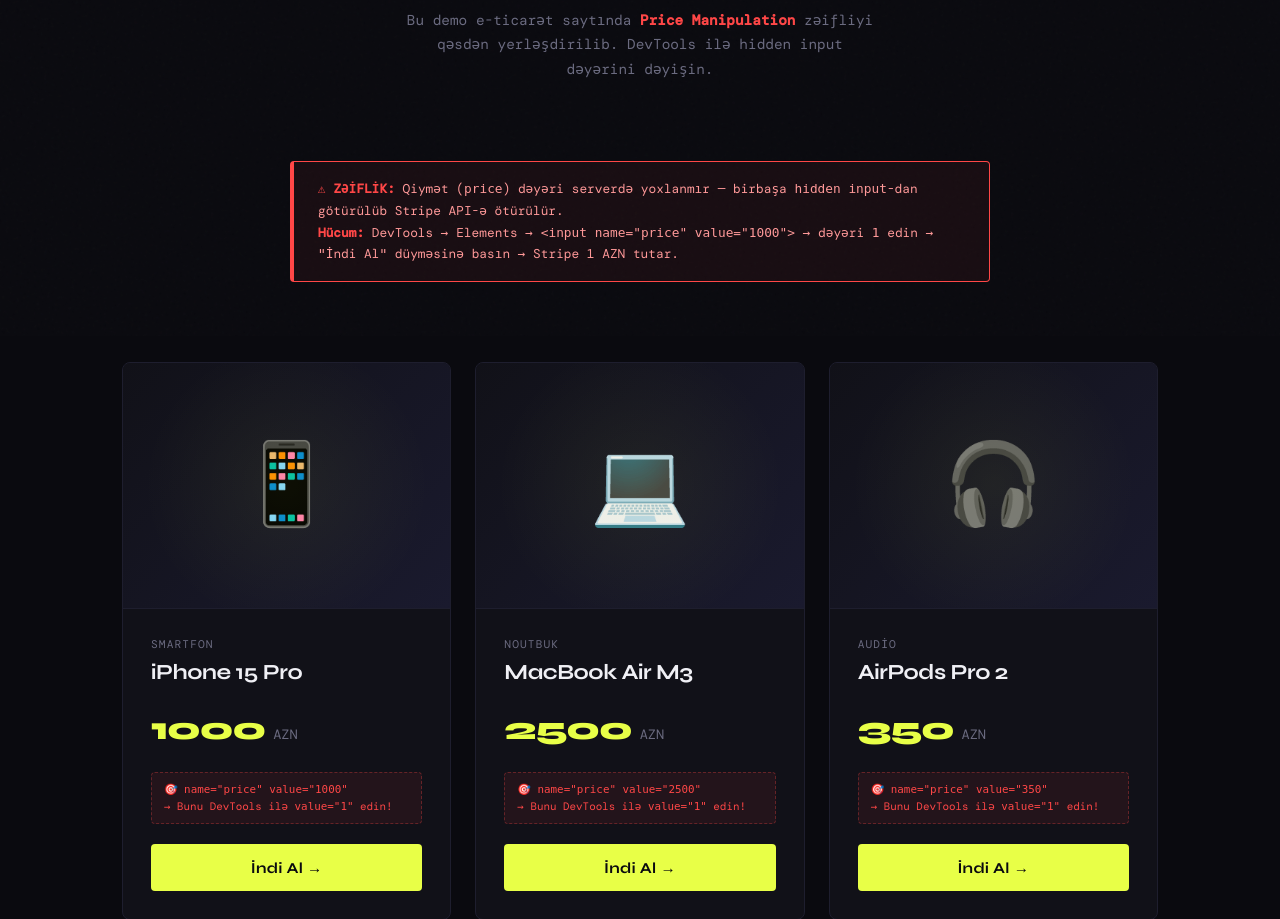
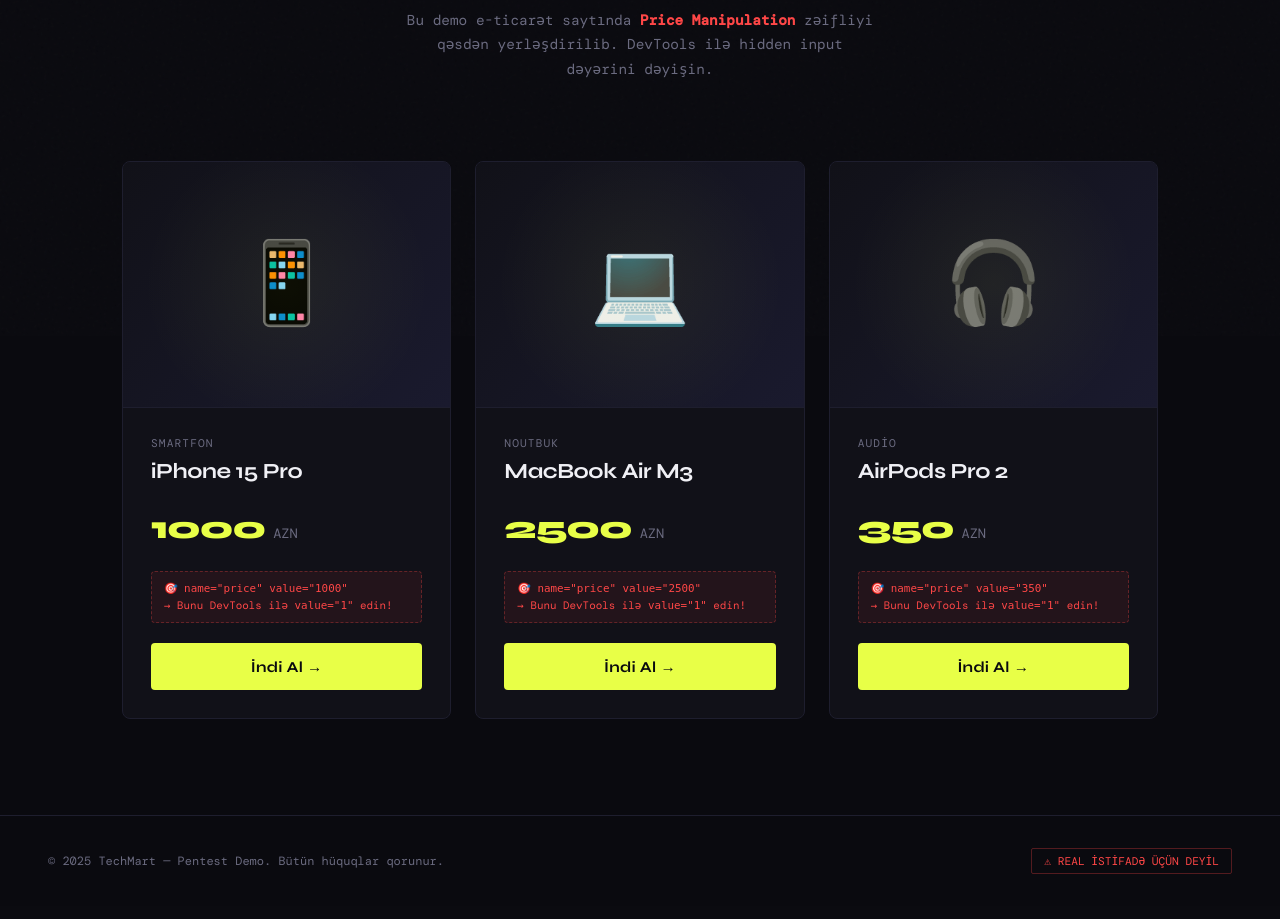
Before and after one commit to nicatmhmmdv/vuln-shop, a Flask app: page / in a window 1280 px wide. Shown: the part 464-1383 px from the top of the page. After the commit the page ends 1338 px from the top, so only its background shows below. Run offline with Flask 3, Linux system fonts and the light colour scheme.

Commit message:
edit index.html

```diff
--- a/templates/index.html
+++ b/templates/index.html
@@ -304,13 +304,6 @@
   </p>
 </section>
 
-<!-- ── Vuln Banner ─────────────────────────────────── -->
-<div class="vuln-banner">
-  <strong>⚠ ZƏİFLİK:</strong> Qiymət (<code>price</code>) dəyəri serverdə yoxlanmır —
-  birbaşa <code>hidden input</code>-dan götürülüb Stripe API-ə ötürülür.<br>
-  <strong>Hücum:</strong> DevTools → Elements → <code>&lt;input name="price" value="1000"&gt;</code>
-  → dəyəri <code>1</code> edin → "İndi Al" düyməsinə basın → Stripe 1 AZN tutar.
-</div>
 
 <!-- ── Product Grid ────────────────────────────────── -->
 <section class="products">
@@ -329,7 +322,6 @@
         🎯 <code>name="price" value="1000"</code><br>
         → Bunu DevTools ilə <code>value="1"</code> edin!
       </div>
-      <!-- ⚠ ZƏİFLİK: Qiymət hidden input-da saxlanılır -->
       <form class="buy-form" method="POST" action="/create-checkout-session">
         <input type="hidden" name="product_name" value="iPhone 15 Pro" />
         <input type="hidden" name="price"        value="1000" />
@@ -352,7 +344,6 @@
         🎯 <code>name="price" value="2500"</code><br>
         → Bunu DevTools ilə <code>value="1"</code> edin!
       </div>
-      <!-- ⚠ ZƏİFLİK: Qiymət hidden input-da saxlanılır -->
       <form class="buy-form" method="POST" action="/create-checkout-session">
         <input type="hidden" name="product_name" value="MacBook Air M3" />
         <input type="hidden" name="price"        value="2500" />
@@ -375,7 +366,6 @@
         🎯 <code>name="price" value="350"</code><br>
         → Bunu DevTools ilə <code>value="1"</code> edin!
       </div>
-      <!-- ⚠ ZƏİFLİK: Qiymət hidden input-da saxlanılır -->
       <form class="buy-form" method="POST" action="/create-checkout-session">
         <input type="hidden" name="product_name" value="AirPods Pro 2" />
         <input type="hidden" name="price"        value="350" />
```
